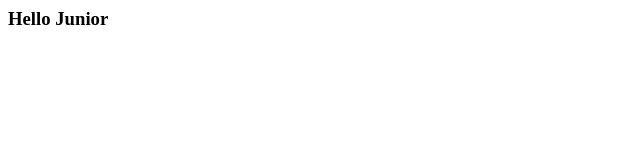
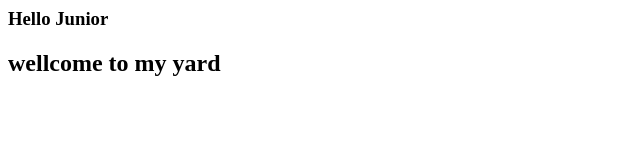
Before and after one commit to juniorlm87/learning, a plain HTML site: page index.html in a window 1280 px wide. Shown: the whole page, without its empty margins (0-640 px from the left). Drawn offline with Linux system fonts and the light colour scheme.

Commit message:
my 4 commint

```diff
--- a/index.html
+++ b/index.html
@@ -1 +1,2 @@
 <h3>Hello Junior</h3>
+<h2>wellcome to my yard</h2>
```
